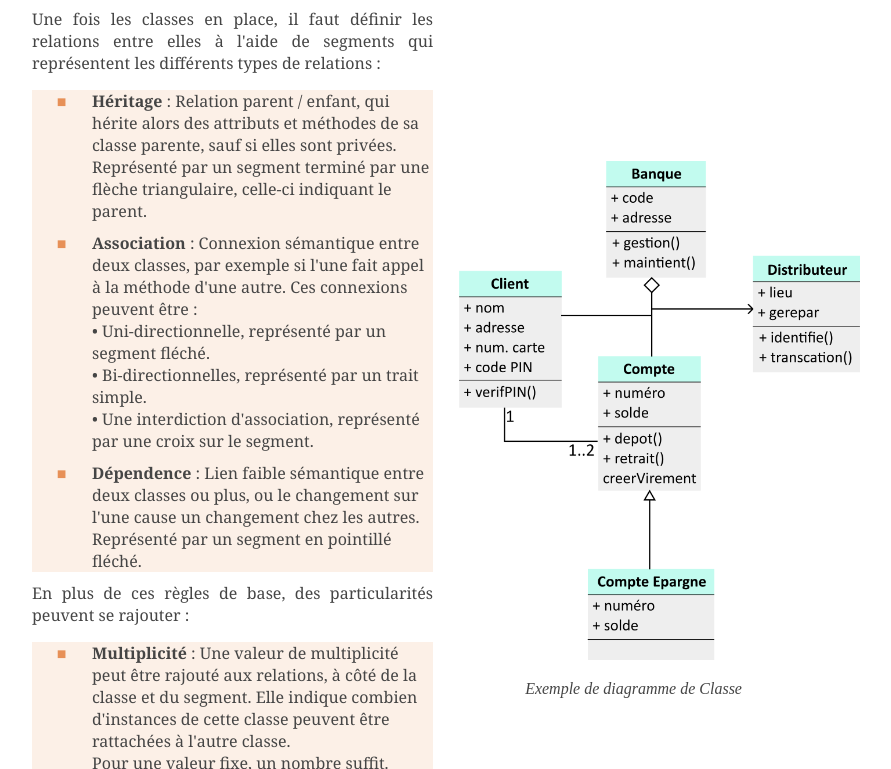
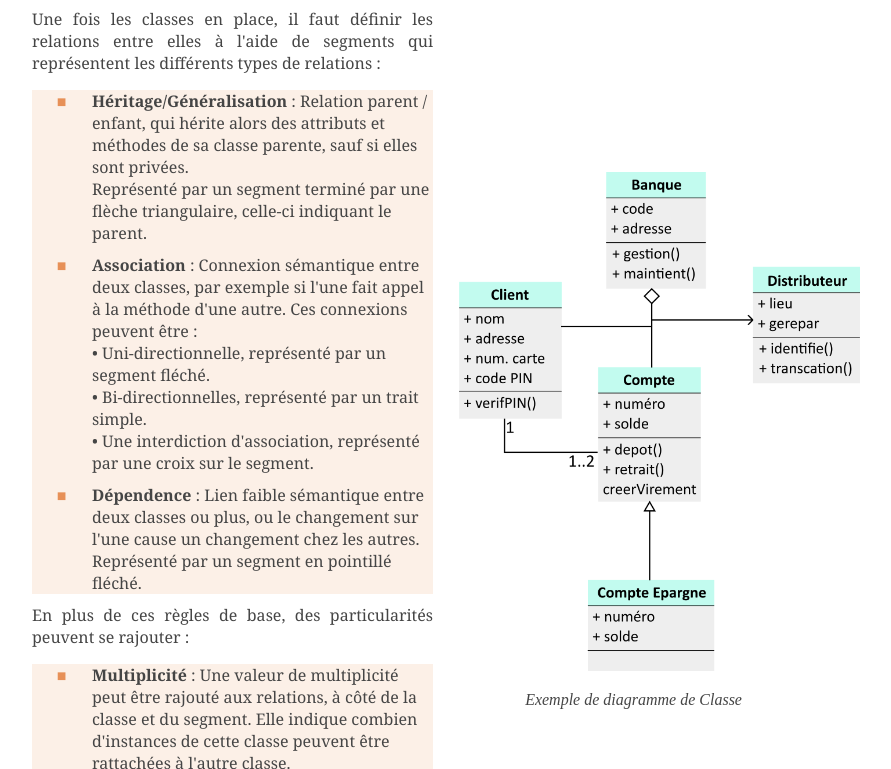
Before and after one commit to 2023-cda-alt-devops-p3/catalog-nt, a React (Create React App) app: page / in a window 1280 px wide. Shown: the part 1071-1840 px from the top of the page, without its empty margins (306-1197 px from the left). Built offline with nearby package versions, Linux system fonts and the light colour scheme; a web font is replaced by a local one.

Commit message:
fix: :bug: fixed issue with internal navigation and topbar

```diff
--- a/src/App.js
+++ b/src/App.js
@@ -223,6 +223,7 @@ function App() {
   return (
     <div className="App">
       <Navbar />
+      <header></header>
       <AppContent />
     </div>
   );
--- a/src/data.js
+++ b/src/data.js
@@ -4,8 +4,7 @@ export const dataUMLS = [
         dtag: 'uml-class',
         ddesc: `
 ### Description
-Le diagramme de Classe est très utilisé comme base structurelle, et est le plus répandu pour représenter un modèle orientée objet. Il permet de montrer une vue statique des différentes
-classes ou objets du systèmes, avec ses attributs, ses méthodes, ses relations et ses contraintes avec les autres objets.
+Le diagramme de Classe est très utilisé comme base structurelle, et est le plus répandu pour représenter un modèle orientée objet. Il permet de montrer une vue statique des différentes classes ou objets du systèmes, avec ses attributs, ses méthodes, ses relations et ses contraintes avec les autres objets.
 
 ### Mode d'emploi
 Chaque classe est représentée par une forme rectangulaire qui comporte les points suivants :
@@ -16,7 +15,7 @@ Chaque classe est représentée par une forme rectangulaire qui comporte les poi
 * **Partie basse** : Contient les méthodes. Elles doivent être représentées sous forme de liste, où chaque méthode est écrite sur une ligne.
 
 Une fois les classes en place, il faut définir les relations entre elles à l'aide de segments qui représentent les différents types de relations :
-* **Héritage** : Relation parent / enfant, qui hérite alors des attributs et méthodes de sa classe parente, sauf si elles sont privées.
+* **Héritage/Généralisation** : Relation parent / enfant, qui hérite alors des attributs et méthodes de sa classe parente, sauf si elles sont privées.
 Représenté par un segment terminé par une flèche triangulaire, celle-ci indiquant le parent.
 * **Association** : Connexion sémantique entre deux classes, par exemple si l'une fait appel à la méthode d'une autre. Ces connexions peuvent être :
 • Uni-directionnelle, représenté par un segment fléché.
@@ -27,8 +26,7 @@ Représenté par un segment en pointillé fléché.
 
 En plus de ces règles de base, des particularités peuvent se rajouter :
 
-* **Multiplicité** : Une valeur de multiplicité peut être rajouté aux relations, à côté de la classe et du segment. Elle indique combien d'instances de cette classe peuvent être
-rattachées à l'autre classe.
+* **Multiplicité** : Une valeur de multiplicité peut être rajouté aux relations, à côté de la classe et du segment. Elle indique combien d'instances de cette classe peuvent être rattachées à l'autre classe.
 Pour une valeur fixe, un nombre suffit. Sinon on note le minimum et le maximum (*"0..1"* pour un min. de 0 et un max. de 1 par exemple).
 * **Agrégation** : Cas particulier d'une relation d'héritage, où la classe enfant existe indépendamment de son parent.
 Si l'un est supprimé, l'autre continue d'exister.
@@ -37,8 +35,7 @@ Représenté par un segment terminé par un losange sans remplissage.
 Si l'une est supprimée, alors l'autre aussi.
 Représenté par une segment terminé par une losange plein.
 
-Une classe peut également être abstraite, auquel cas aucun objet ne peut être directement instanciée ou déclarée depuis celle-ci. Elle peut être utilisée pour diffuser des
-fonctionnalités aux autres classes. Pour noter une classe comme abstraite, son nom doit être écrit en italique.
+Une classe peut également être abstraite, auquel cas aucun objet ne peut être directement instanciée ou déclarée depuis celle-ci. Elle peut être utilisée pour diffuser des fonctionnalités aux autres classes. Pour noter une classe comme abstraite, son nom doit être écrit en italique.
 
 A noter qu'en plus des classes, ce diagramme peut également représenter des interfaces, des types de données, ou des composants.
 
@@ -52,29 +49,21 @@ A noter qu'en plus des classes, ce diagramme peut également représenter des in
         dtag: 'uml-comp',
         ddesc: `
 ### Description
-Le diagramme de Composants décrit le système comme un ensemble de composants réutilisables, ainsi que leurs relations de dépendance. C'est un vue statique d'ensemble, et ressemble en cela
- beaucoup au diagramme de Classe. Cependant un composant répond bien mieux aux problématiques de réutilisation qu'une classe. En effet, cette dernière propose des connexions figées
- et des méthodes spécialisées, alors qu'un composant est défini par un concept plus large, intégré dans des systèmes et sous-systèmes, et dont les fonctionnalités vont être génériques
- pour être le plus facilement réutilisable.
+Le diagramme de Composants décrit le système comme un ensemble de composants réutilisables, ainsi que leurs relations de dépendance. C'est un vue statique d'ensemble, et ressemble en cela beaucoup au diagramme de Classe. Cependant un composant répond bien mieux aux problématiques de réutilisation qu'une classe. En effet, cette dernière propose des connexions figées et des méthodes spécialisées, alors qu'un composant est défini par un concept plus large, intégré dans des systèmes et sous-systèmes, et dont les fonctionnalités vont être génériques  pour être le plus facilement réutilisable.
 
 ### Mode d'emploi
-Un composant est représenté par un rectangle avec à l'intérieur le nom de celui-ci précédé des deux-points *:* et sur son côté gauche deux rectangles plus petits protubérant. Son fonctionnement interne n'est pas
-détaillé contrairement à une classe. L'important se situe donc dans ses interfaces et ses ports, qui représentent les relations avec les autres composants :
+Un composant est représenté par un rectangle avec à l'intérieur le nom de celui-ci précédé des deux-points *:* et sur son côté gauche deux rectangles plus petits protubérant. Son fonctionnement interne n'est pas détaillé contrairement à une classe. L'important se situe donc dans ses interfaces et ses ports, qui représentent les relations avec les autres composants :
 
 * **Interface offerte** : Une interface que le composant peut fournir à un autre.
 Elle est représentée par un court segment terminé par un cercle complet. Le nom de l'interface est écrit au-dessus du segment.
 * **Interface requise** : Une interface dont le composant a besoin pour fonctionner.
 Elle est représentée par un court segment terminé par un demi-cercle ouvert. Le nom de l'interface est écrit au-dessus du segment.
 
-Ces composants peuvent être intégrés dans des sous-sytèmes, représentés par des rectangles à l'intérieur desquels sont placés ses composants. Les différents sous-systèmes font partis d'un
-même environnement et peuvent être liés. On utilise alors un port, représenté par un carré vide situé à cheval sur la bordure du système, afin de signifier qu'une interface intéragit avec son
-environnement.  Deux types de liens avec l'environnement existent :
+Ces composants peuvent être intégrés dans des sous-sytèmes, représentés par des rectangles à l'intérieur desquels sont placés ses composants. Les différents sous-systèmes font partis d'un même environnement et peuvent être liés. On utilise alors un port, représenté par un carré vide situé à cheval sur la bordure du système, afin de signifier qu'une interface intéragit avec son environnement.  Deux types de liens avec l'environnement existent :
 * **Dépendance** : Si un sous-système est dépendant d'un autre, les interfaces et les ports correspondant à cette relation seront reliés par une flèche en pointillé sur le diagramme.
-* **Délégation** : Si un sous-système a une interface dont l'implémentation se situe en dehors de l'environnement actuel, on crée alors un connecteur de délégation, représenté par une
-flèche en trait plein pointant vers un port dont l'interface n'est reliée à rien.
+* **Délégation** : Si un sous-système a une interface dont l'implémentation se situe en dehors de l'environnement actuel, on crée alors un connecteur de délégation, représenté par une flèche en trait plein pointant vers un port dont l'interface n'est reliée à rien.
 
-Une autre notation des composants et sous-systèmes consistent en un rectangle avec une icône de classeur dans le coin supérieur droit. On inscrit également le type, composant ou sous-système,
-entre guillemets *«* *»* afin de bien les différencier. Plus rarement, les interfaces peuvent être représentées de cette manière, auquel cas elles détaillent les fonctions qui les composent.
+Une autre notation des composants et sous-systèmes consistent en un rectangle avec une icône de classeur dans le coin supérieur droit. On inscrit également le type, composant ou sous-système, entre guillemets *«* *»* afin de bien les différencier. Plus rarement, les interfaces peuvent être représentées de cette manière, auquel cas elles détaillent les fonctions qui les composent.
 
 ### Ressources
 [IBM](https://developer.ibm.com/articles/the-component-diagram/) / [Developpez.com](https://laurent-audibert.developpez.com/Cours-UML/?page=diagrammes-composants-deploiement#fig_composant_05)
@@ -86,14 +75,10 @@ entre guillemets *«* *»* afin de bien les différencier. Plus rarement, les in
         dtag: 'uml-deploy',
         ddesc: `
 ### Description
-Là où d'autres diagrammes UML s'attellent à décrire les composants logiques d'un système, le diagramme de Déploiement représente quant à lui la manière dont sont connectés les éléments
-physiques, comme par exemple un logiciel, un capteur, un serveur, ou un ordinateur. L'architecture visualisée est particulièrement adaptée à des systèmes embarquées qui utilisent du
-hardware contrôlé par des stimuli externes, comme des capteurs, ou plus simplement pour des modèles client/serveur qui font la distinction entre l'interface utilisateur et les données
-persistentes d'un système.
+Là où d'autres diagrammes UML s'attellent à décrire les composants logiques d'un système, le diagramme de Déploiement représente quant à lui la manière dont sont connectés les éléments physiques, comme par exemple un logiciel, un capteur, un serveur, ou un ordinateur. L'architecture visualisée est particulièrement adaptée à des systèmes embarquées qui utilisent du hardware contrôlé par des stimuli externes, comme des capteurs, ou plus simplement pour des modèles client/serveur qui font la distinction entre l'interface utilisateur et les données persistentes d'un système.
 
 ### Mode d'emploi
-Il est important de commencer par identifier en premier les éléments généraux d'un système, puis ensuite d'ajouter les relations entre eux appelées chemins de communication et représentées
-par un trait plein, ce qui signifie que les deux éléments reliés échangent des informations et des signaux. Ces éléments sont :
+Il est important de commencer par identifier en premier les éléments généraux d'un système, puis ensuite d'ajouter les relations entre eux appelées chemins de communication et représentées par un trait plein, ce qui signifie que les deux éléments reliés échangent des informations et des signaux. Ces éléments sont :
 
 * **Noeud** : Ressource matérielle ou logicielle, qui peut exécuter des composants ou des sous-systèmes.
 Représenté par une boîte rectangulaire en relief
@@ -115,7 +100,7 @@ Pour finir, on ajoute les liens entre ces sous-systèmes qui peuvent prendre plu
 * **Association** : Indique qu'une instance d'un élément est connectée à une instance d'un autre élément.
 Représenté par un trait plein.
 * **Dépendance** : Si un sous-système est dépendant d'un autre, ils seront reliés par une flèche en pointillé.
-* **Généralisation** : Similaire à une relation d'héritage d'un [diagramme de Classe](#uml-class), elle indique une relation parent / enfant entre deux sous-systèmes.
+* **Héritage** : Similaire à une relation d'héritage d'un [diagramme de Classe](#uml-class), elle indique une relation parent / enfant entre deux sous-systèmes.
 Représenté par un segment terminé par une flèche triangulaire vide pointant vers le parent.
 
 ### Ressources
@@ -129,9 +114,7 @@ Représenté par un segment terminé par une flèche triangulaire vide pointant
         dtag: 'uml-objects',
         ddesc: `
 ### Description
-Ce diagramme permet de visualiser un système à moment figé dans le temps. Les différents systèmes sont alors instanciés, et on peut explorer leur comportement dans un état précis. La
-représentation de ce diagramme est identique à celle d'un [diagramme de Classes](#uml-class), si ce n'est que les différentes classes sont instanciées. Une utilisation répandue et de faire
-deux diagrammes d'objets, avant et après une interaction avec le système, afin d'en voir l'évolution.
+Ce diagramme permet de visualiser un système à moment figé dans le temps. Les différents systèmes sont alors instanciés, et on peut explorer leur comportement dans un état précis. La représentation de ce diagramme est identique à celle d'un [diagramme de Classes](#uml-class), si ce n'est que les différentes classes sont instanciées. Une utilisation répandue et de faire deux diagrammes d'objets, avant et après une interaction avec le système, afin d'en voir l'évolution.
 
 ### Mode d'emploi
 L'usage est le même que pour un [diagramme de Classes](#uml-class), avec quelques modifications :
@@ -141,8 +124,7 @@ L'usage est le même que pour un [diagramme de Classes](#uml-class), avec quelqu
 * Dans la partie centrale, les attributs reçoivent des valeurs. Si tous les attributs ne sont pas renseignées, l'objet est dit *partiellement défini*.
 * Toutes les relations deviennent des liens simples, représentés par un trait plein.
 
-Un diagramme d'Objet peut être utilisé pour représenter une exception non prévue dans le cadre du diagramme de Classes associé, et peut donc ne pas respecter ou ajouter des règles
-établies dans le représentation générale.
+Un diagramme d'Objet peut être utilisé pour représenter une exception non prévue dans le cadre du diagramme de Classes associé, et peut donc ne pas respecter ou ajouter des règles établies dans le représentation générale.
 
 ### Ressources
 [Wikipédia](https://fr.wikipedia.org/wiki/Diagramme_d%27objets) / [IBM](https://www.ibm.com/docs/en/rational-soft-arch/9.7.0?topic=diagrams-object) / [Developpez.com](https://laurent-audibert.developpez.com/Cours-UML/?page=diagramme-classes#L3-5)
@@ -154,14 +136,12 @@ Un diagramme d'Objet peut être utilisé pour représenter une exception non pr
         dtag: 'uml-package',
         ddesc: `
 ### Description
-En UML, un Paquetage correspond à un regroupement d'éléments, qui peuvent être des classes, des objets, des noeuds, ou d'autres types d'éléments trouvables en langage UML. Ces paquetages
-peuvent ensuite s'imbriquer dans d'autres paquetages, s'organisant ainsi de manière hiérarchique, et fournissant un espace de nom pour les identifier. Cette organisation peut représenter
- les différentes couches du code d'une application, ou pour regrouper les composants en fonction de leur propriétaire et/ou de leur réutilisation.
+En UML, un Paquetage correspond à un regroupement d'éléments, qui peuvent être des classes, des objets, des noeuds, ou d'autres types d'éléments trouvables en langage UML. Ces paquetages peuvent ensuite s'imbriquer dans d'autres paquetages, s'organisant ainsi de manière hiérarchique, et fournissant un espace de nom pour les identifier. Cette organisation peut représenter les différentes couches du code d'une application, ou pour regrouper les composants en fonction de leur propriétaire et/ou de leur réutilisation.
 
 Lorsque l'on rajoute des relations entre ces différents paquetages, on obtient alors un diagramme de Paquetage.
 
 ### Mode d'emploi
-Un paquetage est représenté par un rectangle contenant les éléments que le compose, surmonté d'une étiquette contenant l'intitulé de l'espace de nom.
+Un paquetage est représenté par un rectangle surmonté d'une étiquette contenant l'intitulé de l'espace de nom correspondant.
 
 Les relations entre paquetages ressemblent à une relation de Dépendance classique comme vue dans les [diagrammes de Composants](#uml-comp), mais peuvent adopter des formes particulières :
 * **Utilisation** : Cas par défaut d'une relation de Dépendance.
@@ -170,11 +150,10 @@ Représenté par une flèche en pointillé surmontée du terme *« use »*.
 Représenté par une flèche en pointillé.
 Si le terme *« import »* est annoté, alors l'import est spécifié comme public.
 Si le terme *« access »* est annoté,  alors l'import est spécifié comme privé
-* **Merge** : Le contenu du paquetage est étendu à celui de l'autre paquetage, de manière similaire à une relation d'Héritage, sauf qu'ici un nouveau paquetage est créé comme étant
-la fusion des deux. Si deux éléments dans le paquetage ont le même nom, leur définition sera également étendue.
+* **Merge** : Le contenu du paquetage est étendu à celui de l'autre paquetage, de manière similaire à une relation d'Héritage, sauf qu'ici un nouveau paquetage est créé comme étant la fusion des deux. Si deux éléments dans le paquetage ont le même nom, leur définition sera également étendue.
 Représenté par une flèche en pointillé surmontée du terme *« merge »*.
 
-Il est possible de détailler encore plus chaque espace de nom en listant les éléments qu'il comporte à l'intérieur de celui-ci.
+Il est possible de détailler encore plus chaque espace de nom en listant les éléments qu'il comporte à l'intérieur de celui-ci. Son intitulé est alors inscrit directement dans l'étiquette.
 
 ### Ressources
 [Wikipédia](https://fr.wikipedia.org/wiki/Diagramme_des_paquetages) / [uml-diagrams.org](https://www.uml-diagrams.org/package-diagrams-overview.html)
@@ -184,7 +163,19 @@ Il est possible de détailler encore plus chaque espace de nom en listant les é
     {
         dname: 'Structure composite',
         dtag: 'uml-composite',
-        ddesc: 'Un diagramme de structure composite est un type de diagramme structurel utilisé pour montrer la structure interne d’un classificateur, les interactions du qualificatif avec l’environnement via les ports et le comportement de la collaboration.',
+        ddesc: `
+### Description
+Le diagramme de Structure Composite montre la structure interne d'une classe et décrit son comportement. Similaire au [diagramme de Classe](#uml-class), ce diagramme dépeint les éléments individuels d'une classe et non pas la classe dans sa globalité. Le concept est de montrer comment les éléments sont interconnectés lors d'une instance afin d'accomplir un objectif commun.
+
+### Mode d'emploi
+Deux types de classes peuvent apparaître dans un diagramme de Structure Composite, les deux étant représentés par un rectangle avec le titre de la classe écrit en haut :
+* **Classifieur structuré** : Classe dont le comportement peut être décrit uniquement avec des interactions entre ses éléments internes, ce qui équivaut à une classe abstraite.
+* **Classifieur encapsulé** : Classe qui interagit avec l'environnement extérieur. Le point d'interaction est appelé un port.
+
+
+
+### Ressources
+`,
         ddiag: 'https://webusupload.apowersoft.info/gitmind/wp-content/uploads/2021/05/composite-diagram-1.jpg.webp'
     },
   ]
--- a/src/index.css
+++ b/src/index.css
@@ -23,6 +23,10 @@
   flex-direction: column;
   align-items: center;
   box-sizing: border-box;
+}
+
+html{
+  scroll-padding-top: 90px;
 }
 
 /* main content */
@@ -230,10 +234,11 @@ ol ul li::before {
   font-family: 'SF Pro Text Light';
   width: 100%;
   top: 0;
+  height: 10vh;
   display: flex;
   align-items: center;
   justify-content: space-between;
-  position:fixed;
+  position: fixed;
   z-index: 1;
 }
 
@@ -332,6 +337,10 @@ ol ul li::before {
 
 /* desktop design changes*/
 @media screen and (min-width: 1100px) {
+  html{
+    scroll-padding-top: 10px;
+  }
+
   .App-body{
     font-size: calc(2vmin);
     margin-right: 1vw;
```
Also changed, not shown: src/png/umlobjects.png.
